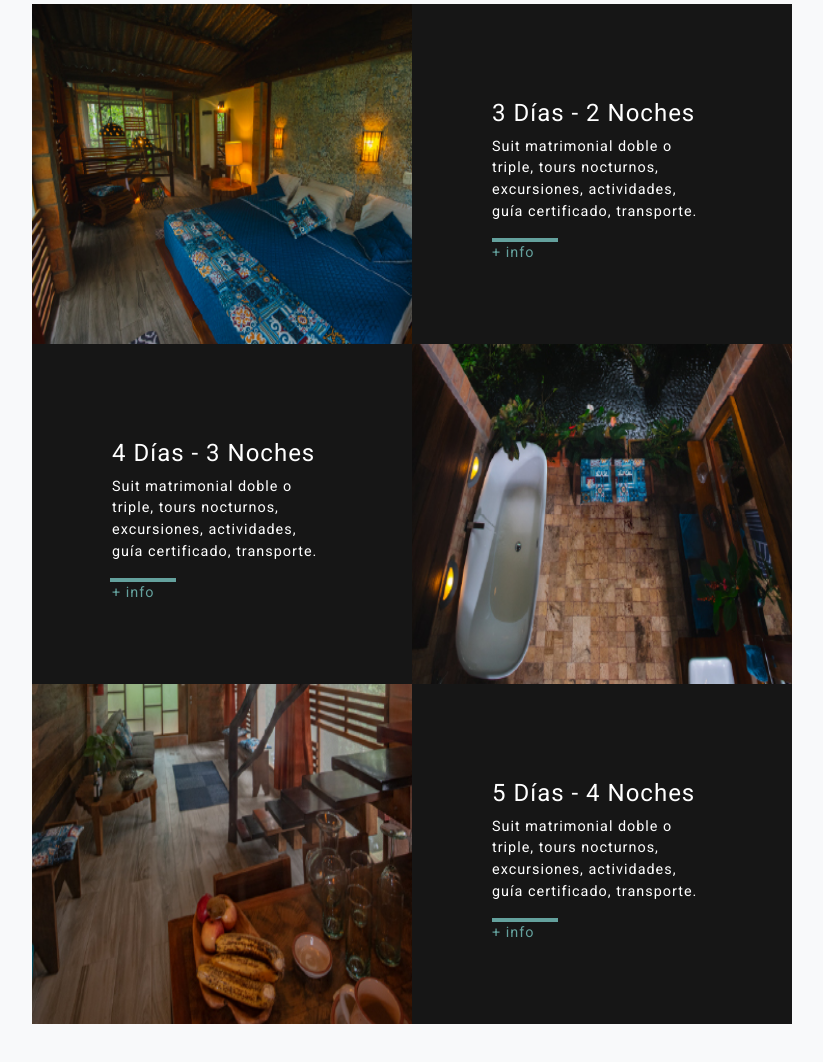
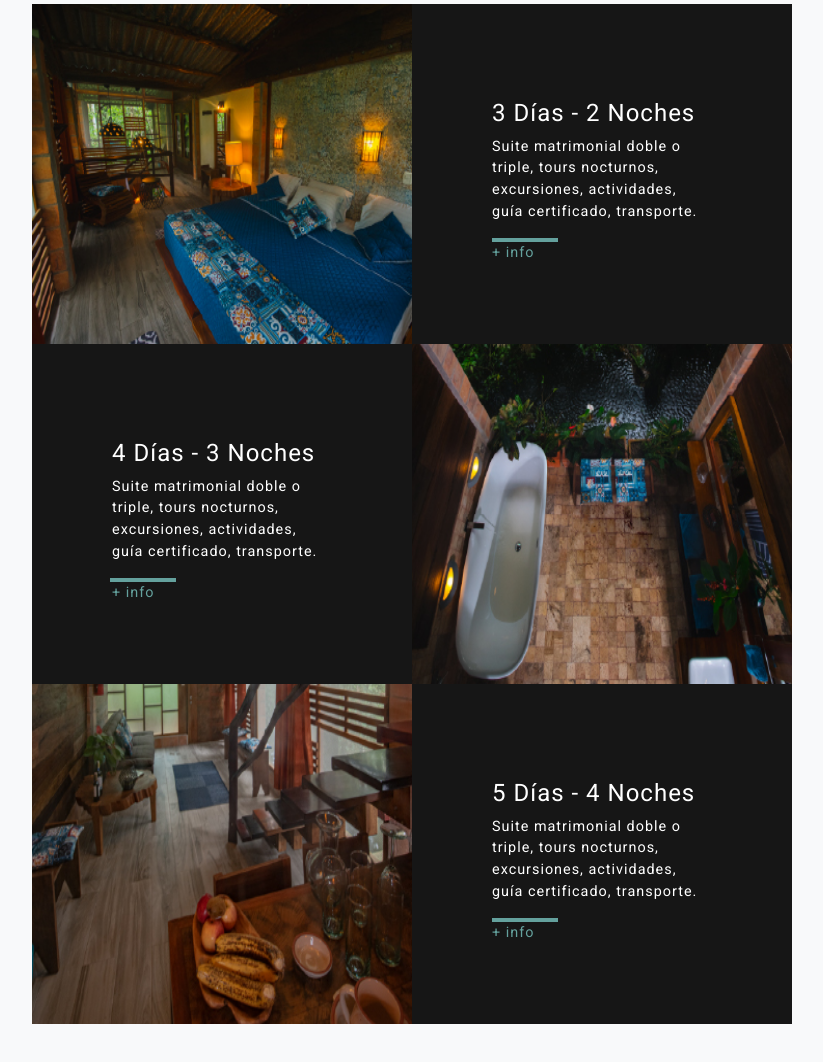
Before and after one commit to CamiloFrancoDW/JamuLodge, a website: page index.html in a window 1280 px wide. Shown: the part 3340-4402 px from the top of the page, without its empty margins (228-1051 px from the left). Drawn offline with nearby package versions, Linux system fonts and the light colour scheme.

Commit message:
Suite
suite

```diff
--- a/index.html
+++ b/index.html
@@ -225,7 +225,7 @@
           <div class="d-flex h-100">
             <div class="project-text w-100 my-auto text-center text-lg-left">
               <h4 class="text-white">3 Días - 2 Noches</h4>
-              <p class="mb-0 text-white-50Programs">Suit matrimonial doble o triple, tours nocturnos, excursiones, actividades, guía certificado, transporte.</p>
+              <p class="mb-0 text-white-50Programs">Suite matrimonial doble o triple, tours nocturnos, excursiones, actividades, guía certificado, transporte.</p>
               <hr class="d-none d-lg-block mb-0 ml-0">
               <a class="masInfo" href="#">+ info</a>
             </div>
@@ -245,7 +245,7 @@
             <div class="project-text w-100 my-auto text-center text-lg-right">
               <h4 class="text-white">4 Días - 3 Noches</h4>
               <p class="mb-0 text-white-50Programs">
-                Suit matrimonial doble o triple, tours nocturnos, excursiones, actividades, guía certificado, transporte.
+                Suite matrimonial doble o triple, tours nocturnos, excursiones, actividades, guía certificado, transporte.
               </p>
               <hr id="hrdos" class="d-none d-lg-block mb-0 mr-0">
               <a class="masInfo" href="#">+ info</a>
@@ -266,7 +266,7 @@
             <div class="project-text w-100 my-auto text-center text-lg-left">
               <h4 class="text-white">5 Días - 4 Noches</h4>
               <p class="mb-0 text-white-50Programs">
-                Suit matrimonial doble o triple, tours nocturnos, excursiones, actividades, guía certificado, transporte.
+                Suite matrimonial doble o triple, tours nocturnos, excursiones, actividades, guía certificado, transporte.
               </p>
               <hr class="d-none d-lg-block mb-0 ml-0">
               <a class="masInfo" href="#">+ info</a>
```
